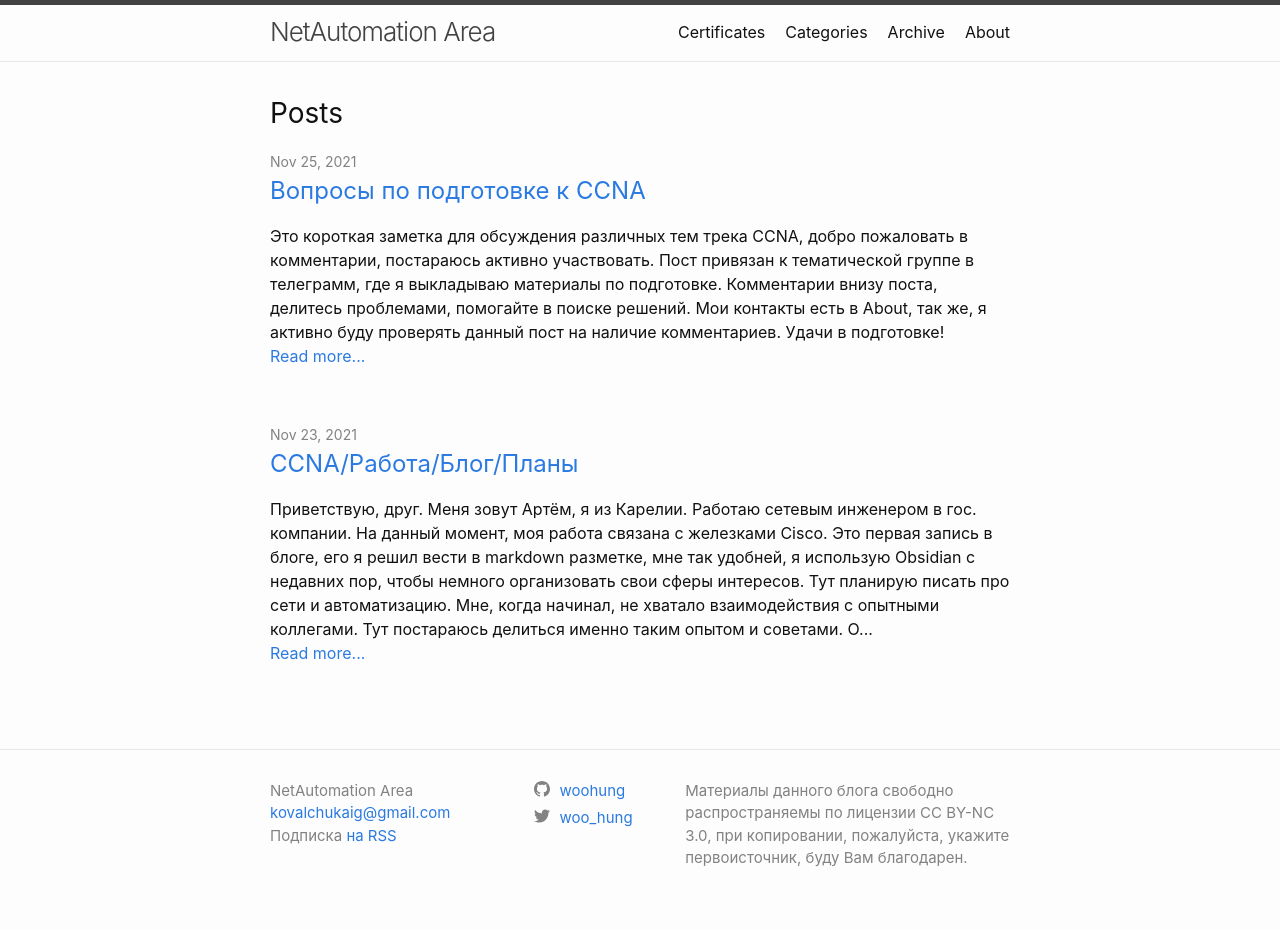
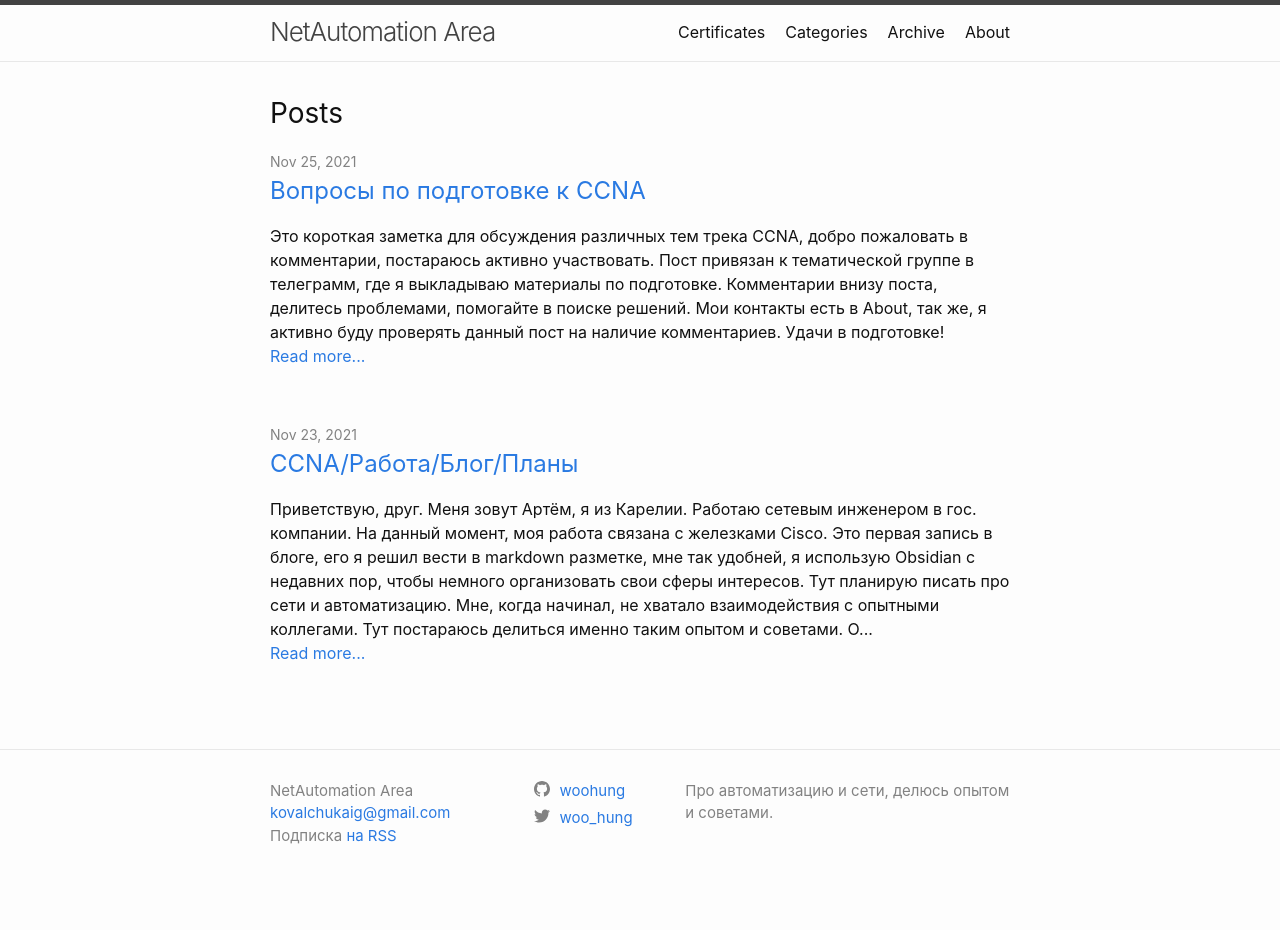
Before and after one commit to woohung/woohung.github.io, a Jekyll site: the page built from index.md, in a window 1280 px wide. Built offline with Jekyll 4.4.1, drawn with Linux system fonts in a browser that asks for light colours; after the commit the page ends 907 px from its top, so only the background shows below that.

Commit message:
Update _config.yml

```diff
--- a/_config.yml
+++ b/_config.yml
@@ -21,8 +21,7 @@
 title: NetAutomation Area
 email: kovalchukaig@gmail.com
 description: >- # this means to ignore newlines until "baseurl:"
-  Материалы данного блога свободно распространяемы по лицензии CC BY-NC 3.0,
-  при копировании, пожалуйста, укажите первоисточник, буду Вам благодарен.
+  Про автоматизацию и сети, делюсь опытом и советами.
 baseurl: "" # the subpath of your site, e.g. /blog
 url: "" # the base hostname & protocol for your site, e.g. http://example.com
 twitter_username: woo_hung
```
